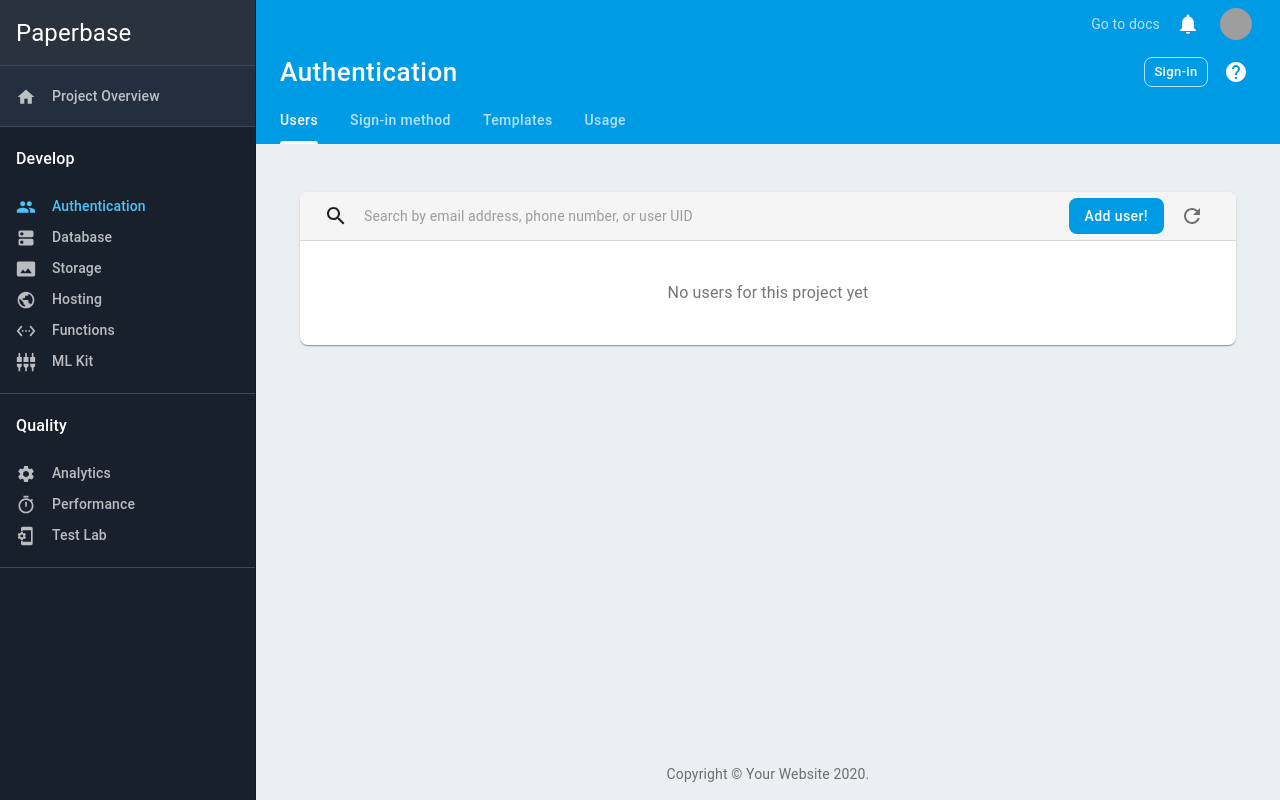
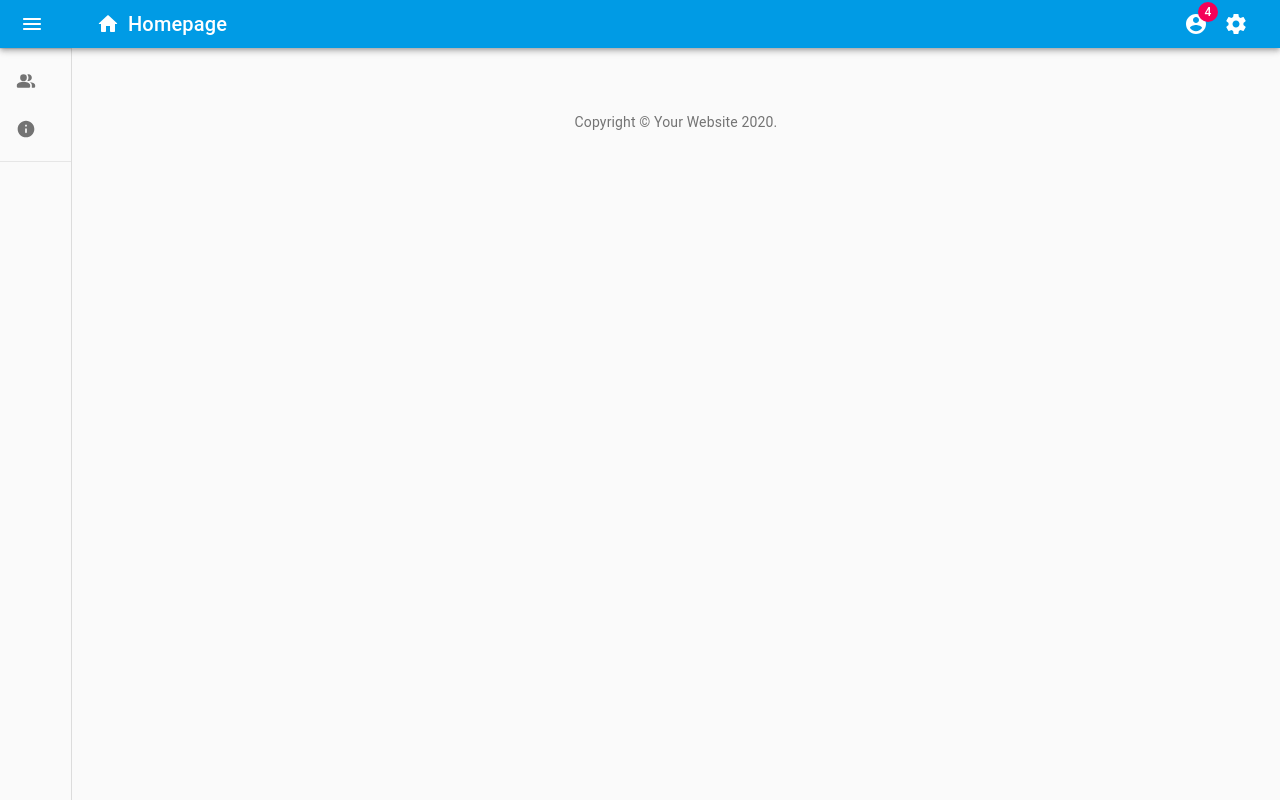
Before and after one commit to JonesTPG/fullstack-theme-base, a React (Create React App) app in the folder front-end/: page / in a window 1280 px wide. Built offline with nearby package versions, Linux system fonts and the light colour scheme; grey boxes are pictures that could not be loaded; what apollo-link-ws would draw is missing.

Commit message:
Initial homepage added

```diff
--- a/front-end/src/App.jsx
+++ b/front-end/src/App.jsx
@@ -7,6 +7,7 @@ import {
   createMuiTheme,
   ThemeProvider
 } from "@material-ui/core/styles";
+import HomePage from "./components/HomePage"
 
 let theme = createMuiTheme({
   palette: {
@@ -125,7 +126,8 @@ const App = () => {
         <ThemeProvider theme={theme}>
           <Route exact path="/login" render={() => <Login />} />
           <Route exact path="/signup" render={() => <SignUp />} />
-          <Route exact path="/" render={() => <Paperbase />} />
+          <Route exact path="/" render={() => <HomePage />} />
+          <Route exact path="/paperbase" render={() => <Paperbase />} />
         </ThemeProvider>
       </Router>
     </div>
--- /dev/null
+++ b/front-end/src/components/HomePage.jsx
@@ -0,0 +1,208 @@
+import React from 'react';
+import clsx from 'clsx';
+import {
+    CssBaseline,
+    Drawer,
+    Box,
+    AppBar,
+    Toolbar,
+    Typography,
+    IconButton,
+    Badge,
+    List,
+    ListItem,
+    ListItemIcon,
+    ListItemText,
+    Container,
+    Link,
+    Divider
+ } from '@material-ui/core';
+import { makeStyles } from '@material-ui/core/styles';
+import {
+    MenuRounded,
+    HomeRounded,
+    AccountCircleRounded,
+    SettingsRounded,
+    PeopleAltRounded,
+    InfoRounded,
+
+} from '@material-ui/icons';
+
+function Copyright() {
+  return (
+    <Typography variant="body2" color="textSecondary" align="center">
+      {'Copyright © '}
+      <Link color="inherit" href="https://material-ui.com/">
+        Your Website
+      </Link>{' '}
+      {new Date().getFullYear()}
+      {'.'}
+    </Typography>
+  );
+}
+
+const drawerWidth = 240;
+
+const useStyles = makeStyles(theme => ({
+  root: {
+    display: 'flex',
+  },
+  toolbar: {
+    paddingRight: 24, // keep right padding when drawer closed
+  },
+  toolbarIcon: {
+    display: 'flex',
+    alignItems: 'center',
+    justifyContent: 'flex-end',
+    padding: '0 8px',
+    ...theme.mixins.toolbar,
+  },
+  appBar: {
+    zIndex: theme.zIndex.drawer + 1,
+    transition: theme.transitions.create(['width', 'margin'], {
+      easing: theme.transitions.easing.sharp,
+      duration: theme.transitions.duration.leavingScreen,
+    }),
+  },
+  appBarShift: {
+    marginLeft: drawerWidth,
+    width: `calc(100% - ${drawerWidth}px)`,
+    transition: theme.transitions.create(['width', 'margin'], {
+      easing: theme.transitions.easing.sharp,
+      duration: theme.transitions.duration.enteringScreen,
+    }),
+  },
+  menuButton: {
+    marginRight: 36,
+  },
+  menuButtonHidden: {
+    display: 'none',
+  },
+  title: {
+    flexGrow: 1,
+  },
+  drawerPaper: {
+    position: 'relative',
+    whiteSpace: 'nowrap',
+    width: drawerWidth,
+    transition: theme.transitions.create('width', {
+      easing: theme.transitions.easing.sharp,
+      duration: theme.transitions.duration.enteringScreen,
+    }),
+    backgroundColor: theme.palette.background.default,
+    color: theme.palette.text.secondary,
+  },
+  drawerPaperClose: {
+    overflowX: 'hidden',
+    transition: theme.transitions.create('width', {
+      easing: theme.transitions.easing.sharp,
+      duration: theme.transitions.duration.leavingScreen,
+    }),
+    width: theme.spacing(7),
+    [theme.breakpoints.up('sm')]: {
+      width: theme.spacing(9),
+    },
+    backgroundColor: theme.palette.background.default,
+    color: theme.palette.text.secondary,
+  },
+  appBarSpacer: theme.mixins.toolbar,
+  content: {
+    flexGrow: 1,
+    height: '100vh',
+    overflow: 'auto',
+  },
+  container: {
+    paddingTop: theme.spacing(4),
+    paddingBottom: theme.spacing(4),
+  },
+  paper: {
+    padding: theme.spacing(2),
+    display: 'flex',
+    overflow: 'auto',
+    flexDirection: 'column',
+  },
+  fixedHeight: {
+    height: 240,
+  },
+}));
+
+function ListItemLink(props) {
+  return <ListItem button component="a" {...props} />;
+}
+
+export default function HomePage() {
+  const classes = useStyles();
+  const [open, setOpen] = React.useState(false);
+  const handleDrawerOpen = () => {
+    setOpen(true);
+  };
+  const handleDrawerClose = () => {
+    setOpen(false);
+  };
+
+  return (
+    <div className={classes.root}>
+      <CssBaseline />
+      <AppBar position="absolute" className={clsx(classes.appBar, open && classes.appBarShift)}>
+        <Toolbar className={classes.toolbar}>
+          <IconButton
+            edge="start"
+            color="inherit"
+            aria-label="open drawer"
+            onClick={handleDrawerOpen}
+            className={clsx(classes.menuButton, open && classes.menuButtonHidden)}
+          >
+            <MenuRounded />
+          </IconButton>
+          <IconButton href="/" color="inherit">
+              <HomeRounded />
+          </IconButton>
+          <Typography component="h1" variant="h6" color="inherit" noWrap className={classes.title}>
+            Homepage
+          </Typography>
+          <IconButton href="/login" color="inherit">
+            <Badge badgeContent={4} color="secondary">
+              <AccountCircleRounded />
+            </Badge>
+          </IconButton >
+          <IconButton href="/settings" color="inherit">
+              <SettingsRounded />
+          </IconButton>
+        </Toolbar>
+      </AppBar>
+      <Drawer
+        variant="permanent"
+        classes={{
+          paper: clsx(classes.drawerPaper, !open && classes.drawerPaperClose),
+        }}
+        open={open}
+      >
+        <div className={classes.toolbarIcon}>
+          <IconButton onClick={handleDrawerClose}>
+            <MenuRounded />
+          </IconButton>
+        </div>
+        <Divider light="true"/>
+        <List component="nav">
+          <ListItemLink href="/contact">
+              <ListItemIcon><PeopleAltRounded /></ListItemIcon>
+              <ListItemText primary="Contact us" />
+          </ListItemLink>
+          <ListItemLink href="/about">
+              <ListItemIcon><InfoRounded /></ListItemIcon>
+              <ListItemText primary="About us" />
+          </ListItemLink>
+        </List>
+        <Divider light="true"/>
+      </Drawer>
+      <main className={classes.content}>
+        <div className={classes.appBarSpacer} />
+        <Container maxWidth="lg" className={classes.container}>
+          <Box pt={4}>
+            <Copyright />
+          </Box>
+        </Container>
+      </main>
+    </div>
+  );
+}
--- a/front-end/src/components/Login.jsx
+++ b/front-end/src/components/Login.jsx
@@ -36,7 +36,7 @@ const styles = theme => ({
   },
   avatar: {
     margin: theme.spacing(1),
-    backgroundColor: theme.palette.text.primary
+    backgroundColor: theme.palette.primary.main,
   },
   form: {
     width: "100%", // Fix IE 11 issue.
--- a/front-end/src/components/SignUp.jsx
+++ b/front-end/src/components/SignUp.jsx
@@ -36,7 +36,7 @@ const useStyles = makeStyles(theme => ({
   },
   avatar: {
     margin: theme.spacing(1),
-    backgroundColor: theme.palette.secondary.main,
+    backgroundColor: theme.palette.primary.main,
   },
   form: {
     width: '100%', // Fix IE 11 issue.
```
